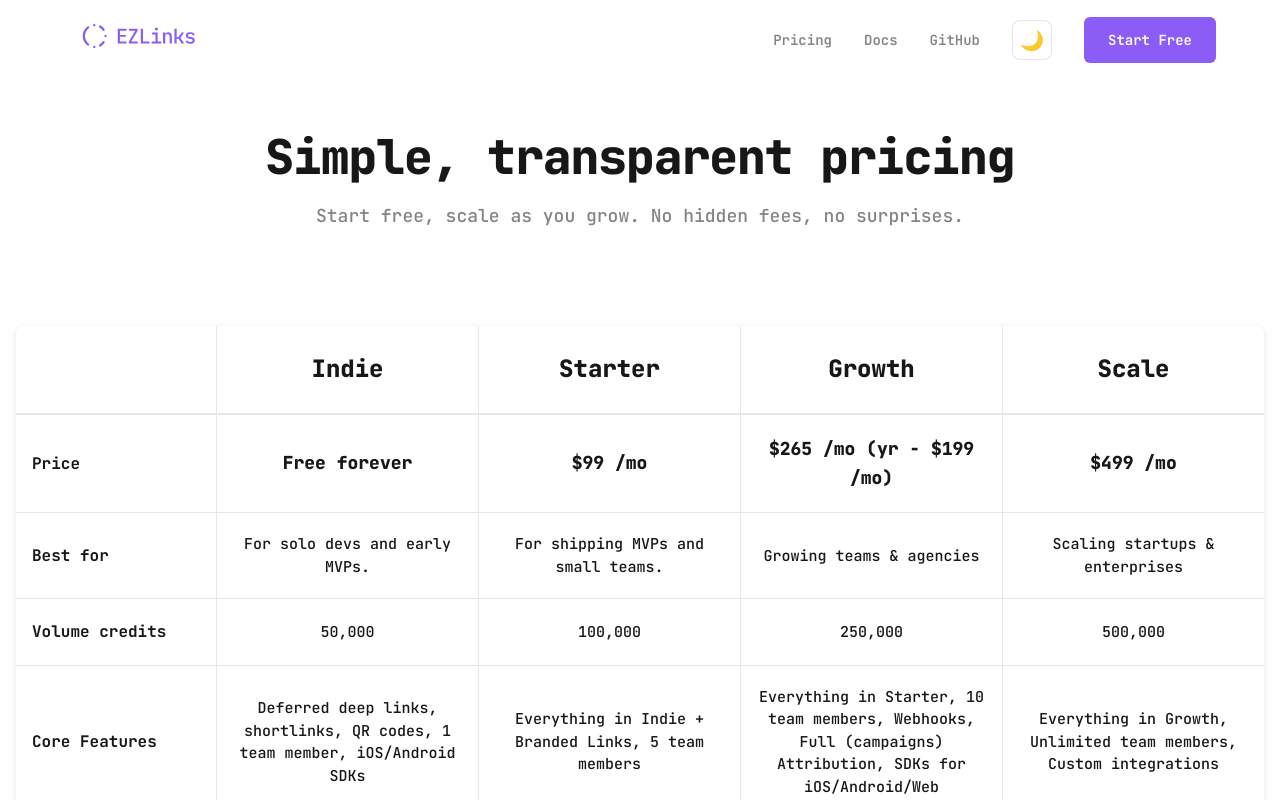
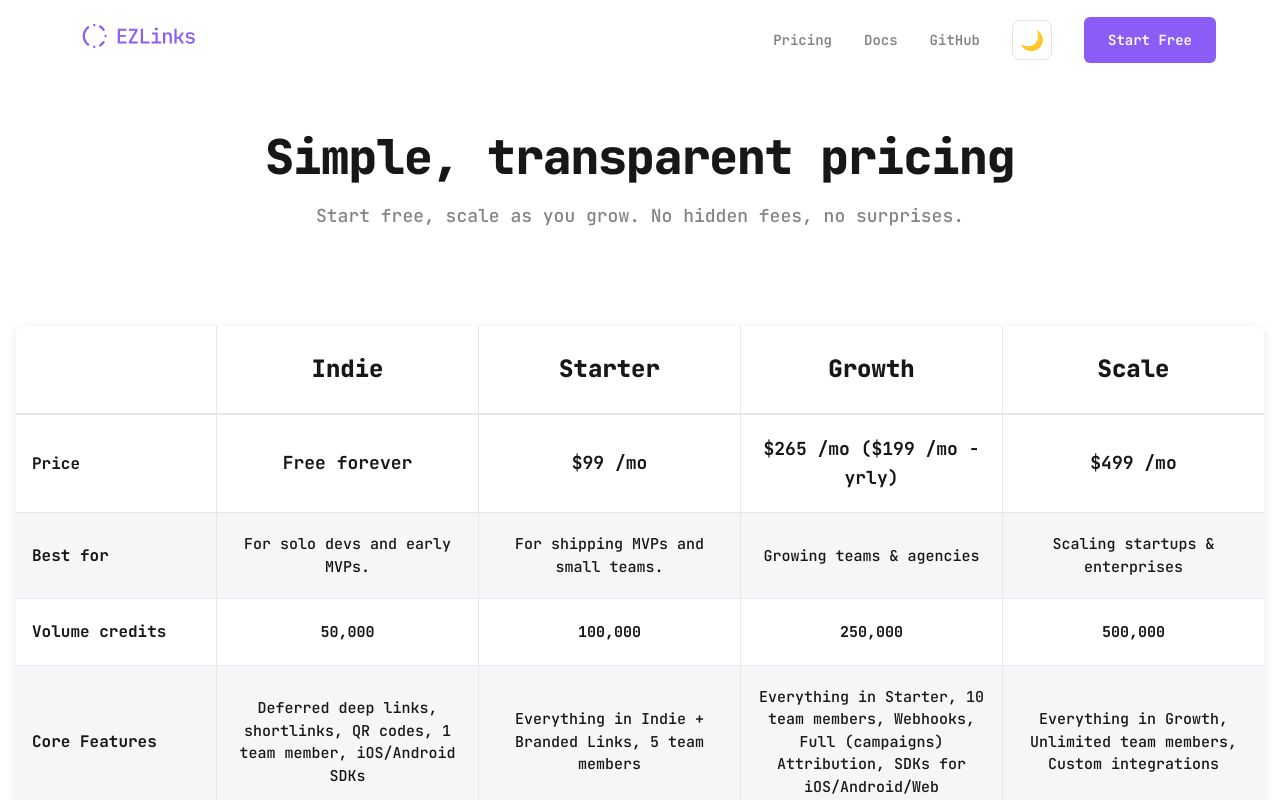
Before and after one commit to GetEZLinks/ezlinks-marketing, a Next.js app: page /pricing in a window 1280 px wide. Shown: the top 800 px of the page. Built offline with nearby package versions, Linux system fonts and the light colour scheme.

Commit message:
Added striped rows. Changed description for yearly pricing.

```diff
--- a/src/components/PricingGrid/PricingGrid.module.scss
+++ b/src/components/PricingGrid/PricingGrid.module.scss
@@ -65,12 +65,13 @@
   border-bottom: 1px solid #e5e7eb;
 
   &:nth-child(odd) {
-    // background: var(--bg-secondary);
+    background: var(--bg-secondary);
     // opacity: 0.6;
   }
 
   &:nth-child(even) {
-    // background: #ffffff;
+    // background: #9797971a;
+    font-weight: 700;
   }
 
   &:last-child {
@@ -142,7 +143,7 @@
 
 .price {
   font-size: 1.125rem;
-  font-weight: 800;
+  font-weight: 700;
   // color: #111827;
 
   @media (max-width: 1024px) {
--- a/src/components/PricingGrid/PricingGrid.tsx
+++ b/src/components/PricingGrid/PricingGrid.tsx
@@ -50,7 +50,7 @@ const PricingGrid: React.FC = () => {
     },
     {
       name: 'Growth',
-      price: '$265 /mo (yr - $199 /mo)',
+      price: '$265 /mo ($199 /mo - yrly)',
       bestFor: 'Growing teams & agencies',
       credits: '250,000',
       coreFeatures: 'Everything in Starter, 10 team members, Webhooks, Full (campaigns) Attribution, SDKs for iOS/Android/Web',
```
